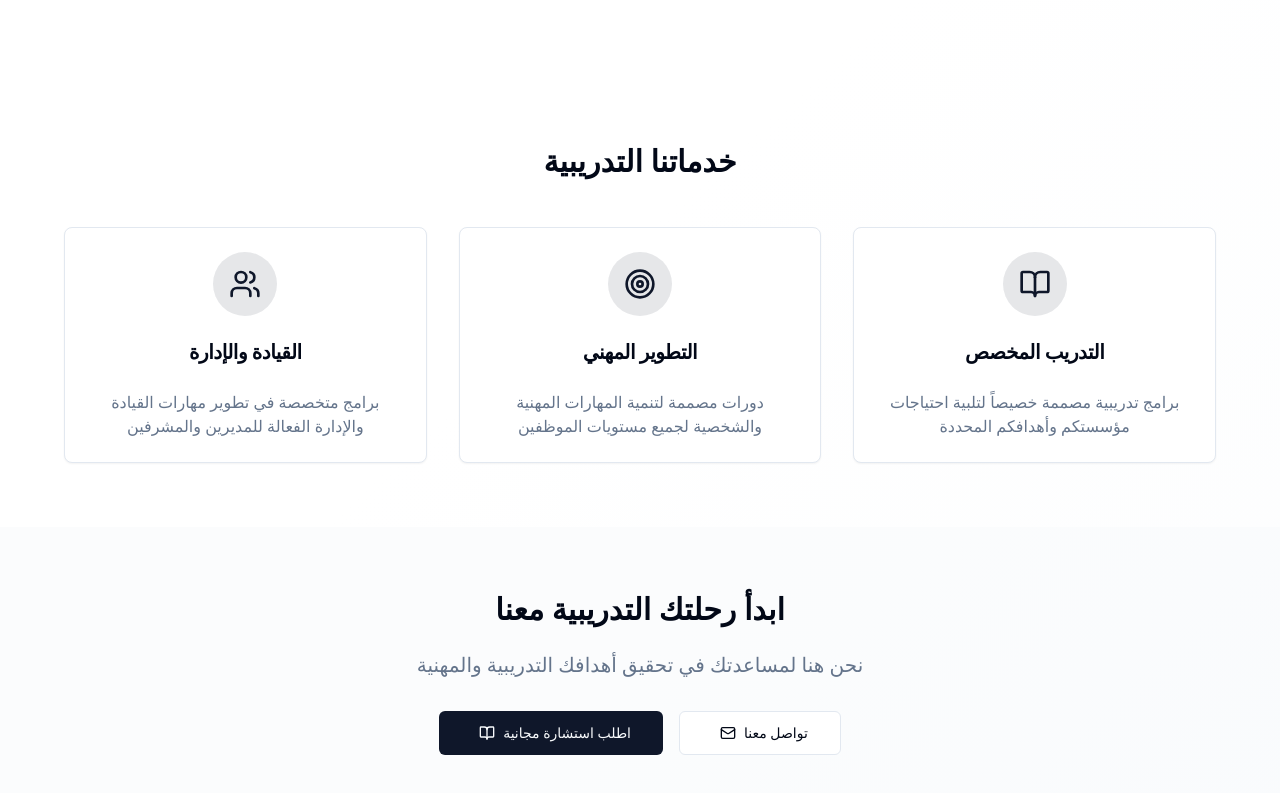
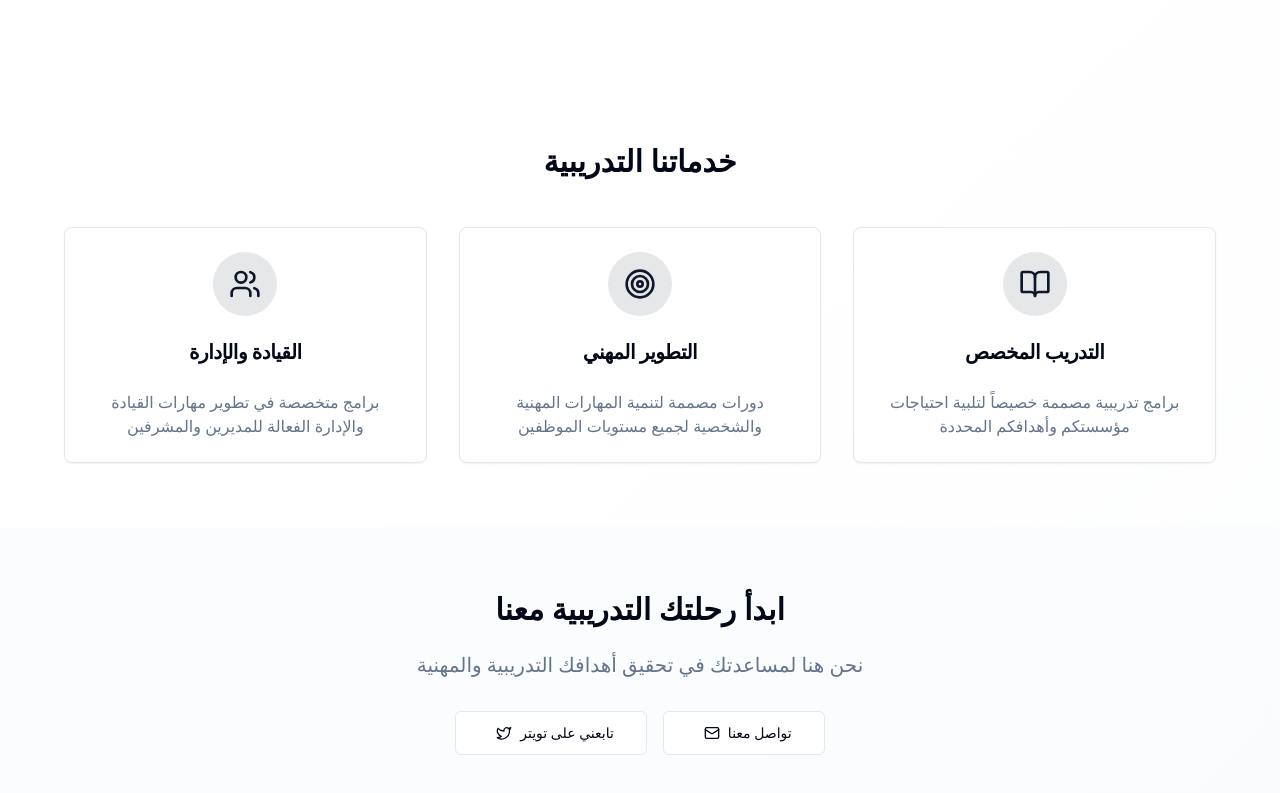
Before and after one commit to fnar95/fadel-training-inquiry-form, a React (Vite) app: page / in a window 1280 px wide. Shown: the part 351-1144 px from the top of the page. Built offline with nearby package versions, Linux system fonts and the light colour scheme.

Commit message:
Update social media link
Remove "طلب استشارة تدريبية" and replace with a Twitter follow link.

```diff
--- a/src/pages/Index.tsx
+++ b/src/pages/Index.tsx
@@ -1,6 +1,6 @@
 import { Button } from "@/components/ui/button";
 import { Card, CardContent, CardDescription, CardHeader, CardTitle } from "@/components/ui/card";
-import { BookOpen, Users, Target, Mail, Eye } from "lucide-react";
+import { BookOpen, Users, Target, Mail, Eye, Twitter } from "lucide-react";
 import { Link } from "react-router-dom";
 
 const Index = () => {
@@ -99,12 +99,12 @@ const Index = () => {
           </p>
 
           <div className="flex flex-col sm:flex-row gap-4 justify-center">
-            <Link to="/training-request">
-              <Button size="lg" className="w-full sm:w-auto">
-                <BookOpen className="w-5 h-5 ml-2" />
-                اطلب استشارة مجانية
-              </Button>
-            </Link>
+            <Button variant="outline" size="lg" className="w-full sm:w-auto" asChild>
+              <a href="https://x.com/Fnar9595" target="_blank" rel="noopener noreferrer">
+                <Twitter className="w-5 h-5 ml-2" />
+                تابعني على تويتر
+              </a>
+            </Button>
 
             <Button variant="outline" size="lg" className="w-full sm:w-auto" asChild>
               <a href="https://fnar-blog-archive.lovable.app/#contact" target="_blank" rel="noopener noreferrer">
```
